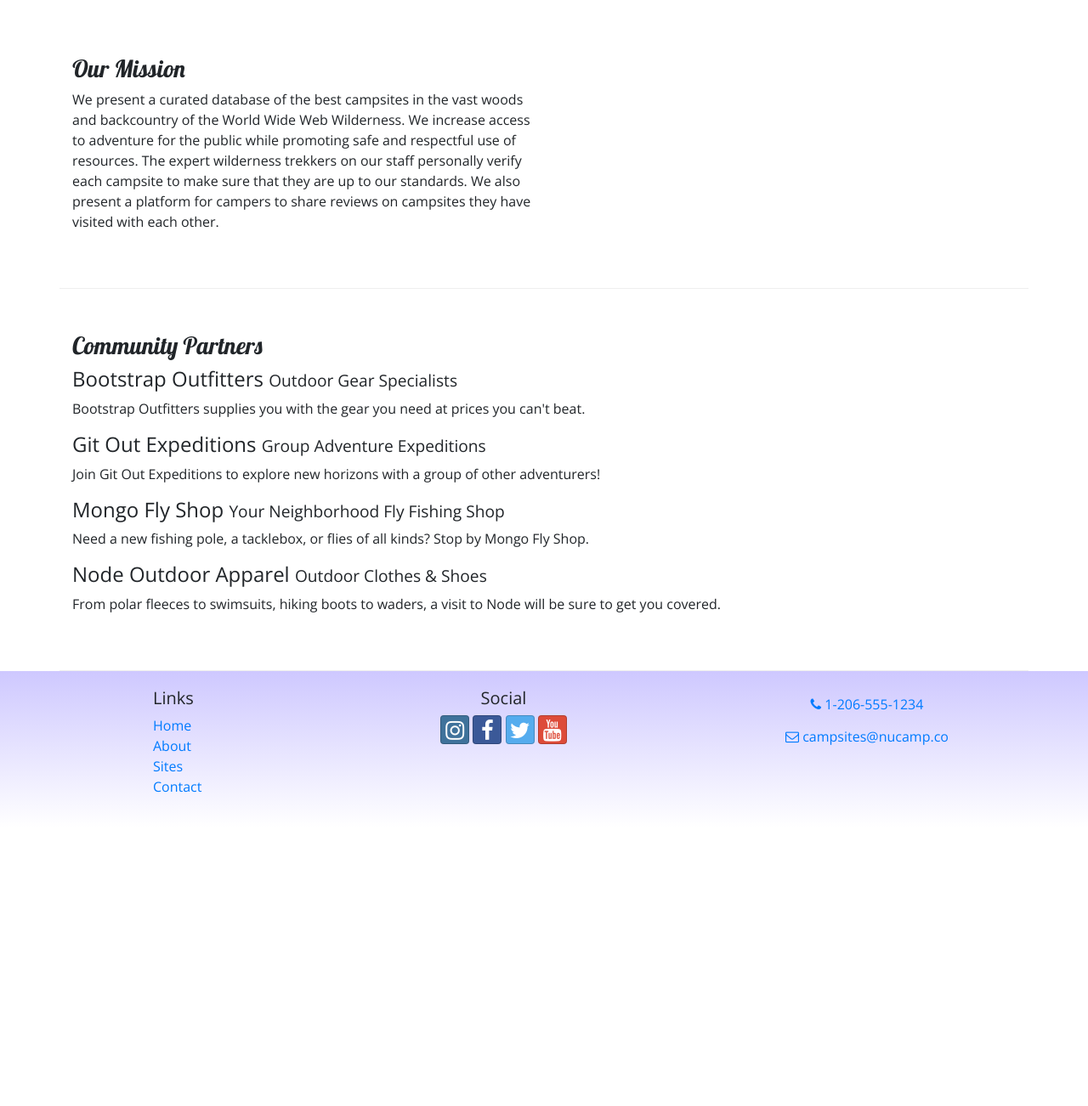
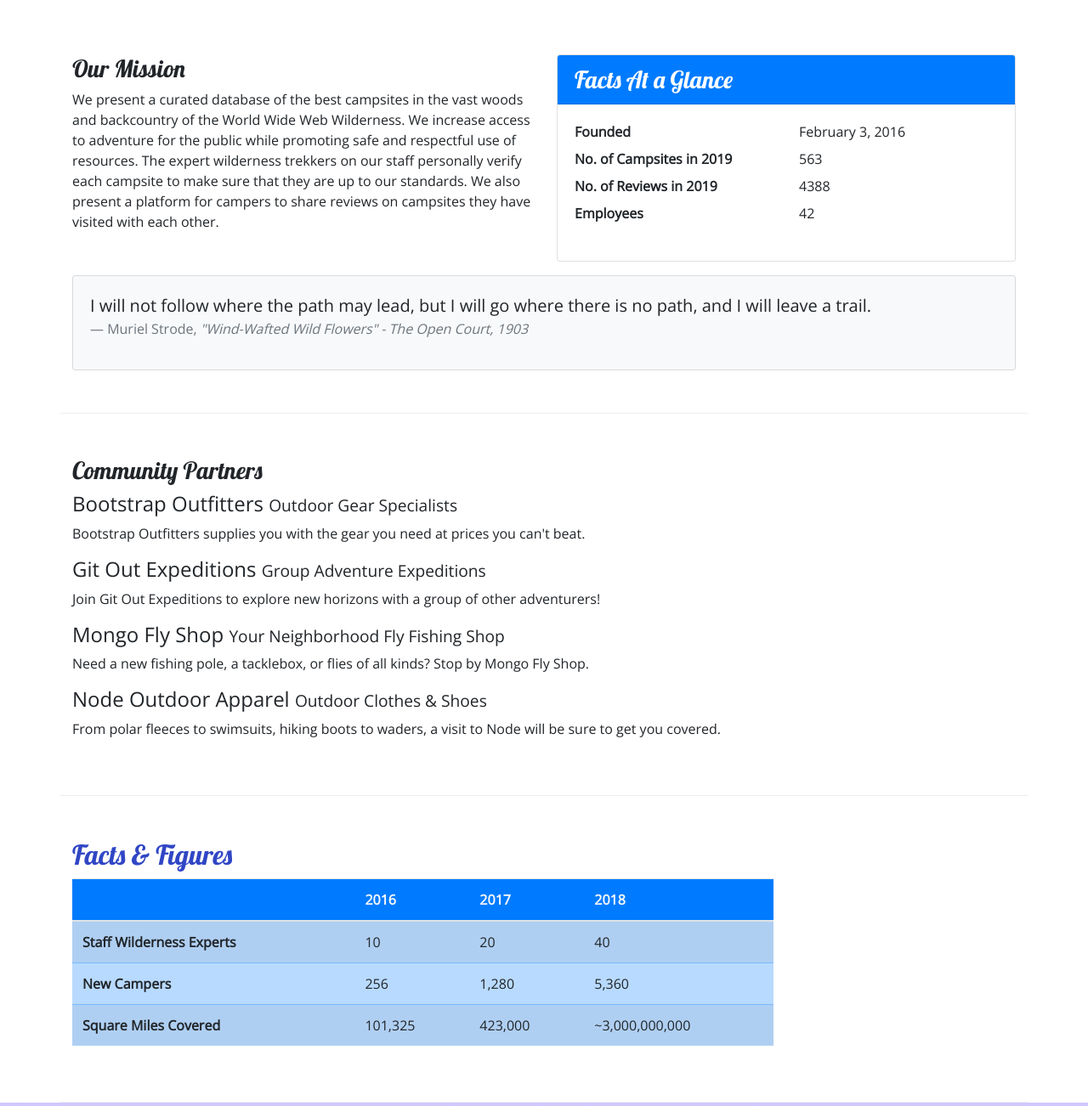
Before and after one commit to cazaresmr/classroom-website, a website: page aboutus.html in a window 1280 px wide. Shown: the part 340-1642 px from the top of the page at 85% size. Before the commit the page ends 1314 px from the top, so only its background shows below. Drawn offline with nearby package versions, Linux system fonts and the light colour scheme.

Commit message:
Tables and Cards

```diff
--- a/aboutus.html
+++ b/aboutus.html
@@ -64,10 +64,45 @@
             <div class="col-sm-6">
                 <h3>Our Mission</h3>
                 <p>We present a curated database of the best campsites in the vast woods and backcountry of the World
-                    Wide Web Wilderness. We increase access to adventure for the public while promoting safe and
-                    respectful use of resources. The expert wilderness trekkers on our staff personally verify each
-                    campsite to make sure that they are up to our standards. We also present a platform for campers to
-                    share reviews on campsites they have visited with each other.</p>
+                    Wide Web
+                    Wilderness. We increase access to adventure for the public while promoting safe and respectful use
+                    of
+                    resources. The expert wilderness trekkers on our staff personally verify each campsite to make sure
+                    that
+                    they are up to our standards. We also present a platform for campers to share reviews on campsites
+                    they have
+                    visited with each other.</p>
+            </div>
+            <div class="col-sm-6">
+                <div class="card">
+                    <h3 class="card-header bg-primary text-white">Facts At a Glance</h3>
+                    <div class="card-body">
+                        <dl class="row">
+                            <dt class="col-6">Founded</dt>
+                            <dd class="col-6">February 3, 2016</dd>
+                            <dt class="col-6">No. of Campsites in 2019</dt>
+                            <dd class="col-6">563</dd>
+                            <dt class="col-6">No. of Reviews in 2019</dt>
+                            <dd class="col-6">4388</dd>
+                            <dt class="col-6">Employees</dt>
+                            <dd class="col-6">42</dd>
+                        </dl>
+                    </div>
+                </div>
+            </div>
+            <div class="col">
+                <div class="card bg-light mt-3">
+                    <blockquote class="blockquote card-body">
+                        <p class="mb-0">I will not follow where the path may lead, but I will go where there is no path,
+                            and I
+                            will leave a trail.</p>
+                        <footer class="blockquote-footer">Muriel Strode,
+                            <cite title="Source Title">"Wind-Wafted Wild Flowers" -
+                                The Open Court, 1903
+                            </cite>
+                        </footer>
+                    </blockquote>
+                </div>
             </div>
         </div>
 
@@ -89,9 +124,48 @@
                     will be sure to get you covered.</p>
             </div>
         </div>
+
+        <div class="row row-content">
+            <div class="col-sm-9">
+                <h2>Facts &amp; Figures</h2>
+                <div class="table-responsive">
+                    <table class="table table-striped">
+                        <thead>
+                            <tr class="bg-primary text-light">
+                                <th></th>
+                                <th>2016</th>
+                                <th>2017</th>
+                                <th>2018</th>
+                            </tr>
+                        </thead>
+                        <tbody class="table-primary">
+                            <tr>
+                                <th>Staff Wilderness Experts</th>
+                                <td>10</td>
+                                <td>20</td>
+                                <td>40</td>
+                            </tr>
+                            <tr>
+                                <th>New Campers</th>
+                                <td>256</td>
+                                <td>1,280</td>
+                                <td>5,360</td>
+                            </tr>
+                            <tr>
+                                <th>Square Miles Covered</th>
+                                <td>101,325</td>
+                                <td>423,000</td>
+                                <td>~3,000,000,000</td>
+                            </tr>
+                        </tbody>
+                    </table>
+                </div>
+            </div>
+        </div>
+
     </div>
 
-    <footer>
+    <footer class="site-footer">
         <div class="container">
             <div class="row">
                 <div class="col-4 col-sm-2 offset-1">
--- a/css/styles.css
+++ b/css/styles.css
@@ -16,7 +16,7 @@ header h2 {
 	color: #cec8ff;
 }
 
-footer {
+.site-footer {
 	background-image: linear-gradient(#cec8ff, white);
 	padding: 20px 0;
 }
```
Also changed, not shown: contactus.html (+54 -2 lines), index.html (+1 -1 lines).
